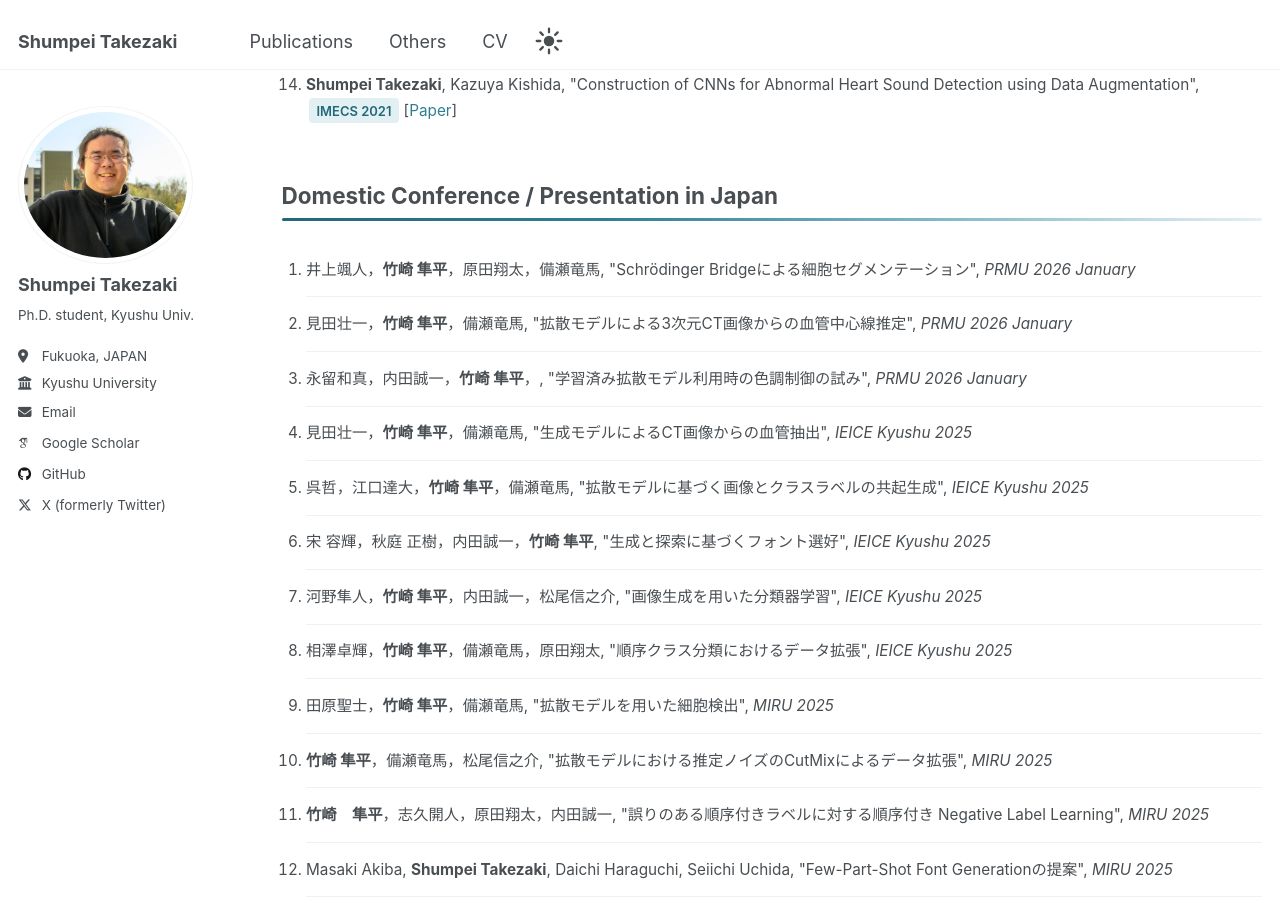
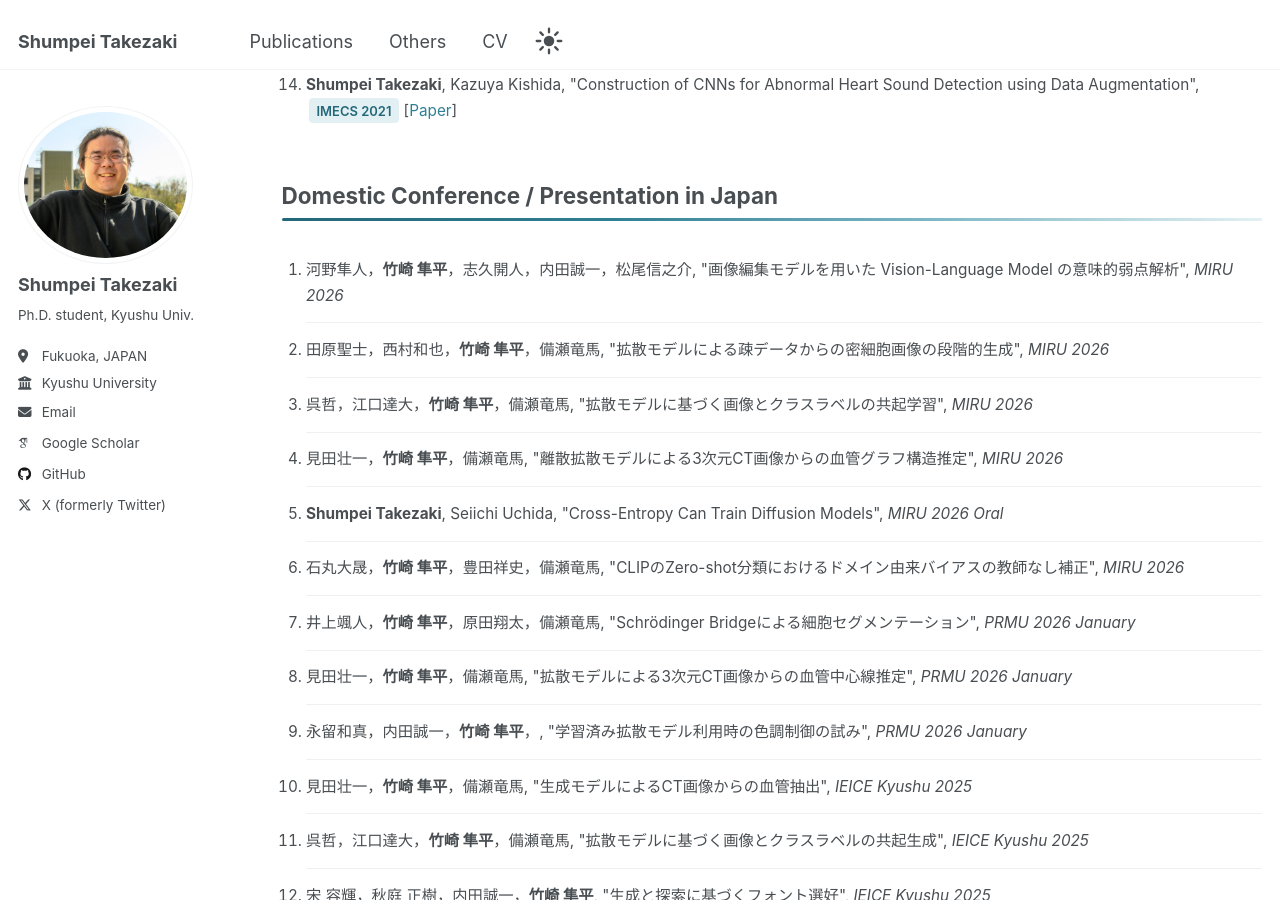
Before and after one commit to shumpei-takezaki/shumpei-takezaki.github.io, a Jekyll site: the page built from _pages/publications.html, in a window 1280 px wide and 900 px high, scrolled down 1403 px. Built offline with Jekyll 4.4.1, drawn with Linux system fonts in a browser that asks for light colours; some web fonts are replaced.

Commit message:
add MIRU 2026 papers, round favicon with cache-busting version
Co-Authored-By: Claude Sonnet 5.5 <noreply@anthropic.com>

```diff
--- a/_data/publications.yml
+++ b/_data/publications.yml
@@ -2,6 +2,54 @@
 # Required: title, category, venue, authors, date
 # Optional: paperurl, code
 # category: "conferences" / "journals" / "domestic"
+
+- title: "離散拡散モデルによる3次元CT画像からの血管グラフ構造推定"
+  category: domestic
+  venue: "MIRU 2026"
+  authors: "見田壮一，<strong>竹崎 隼平</strong>，備瀬竜馬"
+  paperurl:
+  code:
+  date: "2026-08-06"
+
+- title: "拡散モデルに基づく画像とクラスラベルの共起学習"
+  category: domestic
+  venue: "MIRU 2026"
+  authors: "呉哲，江口達大，<strong>竹崎 隼平</strong>，備瀬竜馬"
+  paperurl:
+  code:
+  date: "2026-08-06"
+
+- title: "拡散モデルによる疎データからの密細胞画像の段階的生成"
+  category: domestic
+  venue: "MIRU 2026"
+  authors: "田原聖士，西村和也，<strong>竹崎 隼平</strong>，備瀬竜馬"
+  paperurl:
+  code:
+  date: "2026-08-06"
+
+- title: "画像編集モデルを用いた Vision-Language Model の意味的弱点解析"
+  category: domestic
+  venue: "MIRU 2026"
+  authors: "河野隼人，<strong>竹崎 隼平</strong>，志久開人，内田誠一，松尾信之介"
+  paperurl:
+  code:
+  date: "2026-08-06"
+
+- title: "CLIPのZero-shot分類におけるドメイン由来バイアスの教師なし補正"
+  category: domestic
+  venue: "MIRU 2026"
+  authors: "石丸大晟，<strong>竹崎 隼平</strong>，豊田祥史，備瀬竜馬"
+  paperurl:
+  code:
+  date: "2026-08-05"
+
+- title: "Cross-Entropy Can Train Diffusion Models"
+  category: domestic
+  venue: "MIRU 2026 Oral"
+  authors: "<strong>Shumpei Takezaki</strong>, Seiichi Uchida"
+  paperurl:
+  code:
+  date: "2026-08-05"
 
 - title: "Ord-NLL: Negative Label Learning for Ordinal Noisy Labels"
   category: journals
--- a/_includes/head/custom.html
+++ b/_includes/head/custom.html
@@ -3,12 +3,12 @@
 <!-- start custom head snippets -->
 
 <!-- favicon from https://commons.wikimedia.org/wiki/File:OOjs_UI_icon_academic-progressive.svg -->
-<link rel="apple-touch-icon" sizes="180x180" href="{{ base_path }}/images/apple-touch-icon-180x180.png"/>
-<link rel="icon" type="image/svg+xml" href="{{ base_path }}/images/favicon.svg"/>
-<link rel="icon" type="image/png" href="{{ base_path }}/images/favicon-32x32.png" sizes="32x32"/>
-<link rel="icon" type="image/png" href="{{ base_path }}/images/favicon-192x192.png" sizes="192x192"/>
-<link rel="manifest" href="{{ base_path }}/images/manifest.json"/>
-<link rel="icon" href="/images/favicon.ico"/>
+<link rel="apple-touch-icon" sizes="180x180" href="{{ base_path }}/images/apple-touch-icon-180x180.png?v=2"/>
+<link rel="icon" type="image/svg+xml" href="{{ base_path }}/images/favicon.svg?v=2"/>
+<link rel="icon" type="image/png" href="{{ base_path }}/images/favicon-32x32.png?v=2" sizes="32x32"/>
+<link rel="icon" type="image/png" href="{{ base_path }}/images/favicon-192x192.png?v=2" sizes="192x192"/>
+<link rel="manifest" href="{{ base_path }}/images/manifest.json?v=2"/>
+<link rel="icon" href="/images/favicon.ico?v=2"/>
 <meta name="theme-color" content="#ffffff"/>
 <link rel="stylesheet" href="{{ base_path }}/assets/css/academicons.css"/>
 
```
Also changed, not shown: images/favicon-192x192.png, images/favicon-32x32.png, images/favicon-512x512.png, images/favicon.ico, images/favicon.svg.
